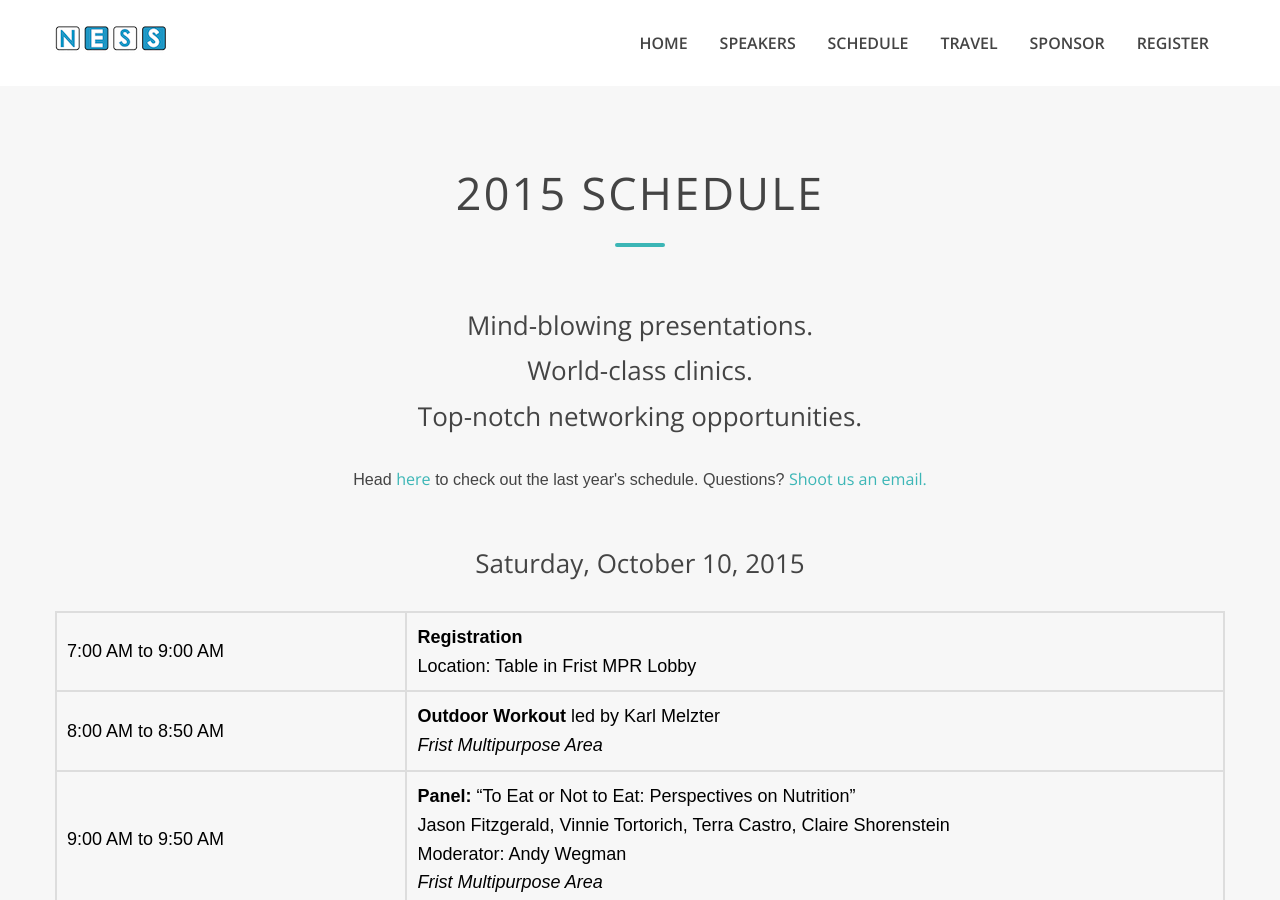
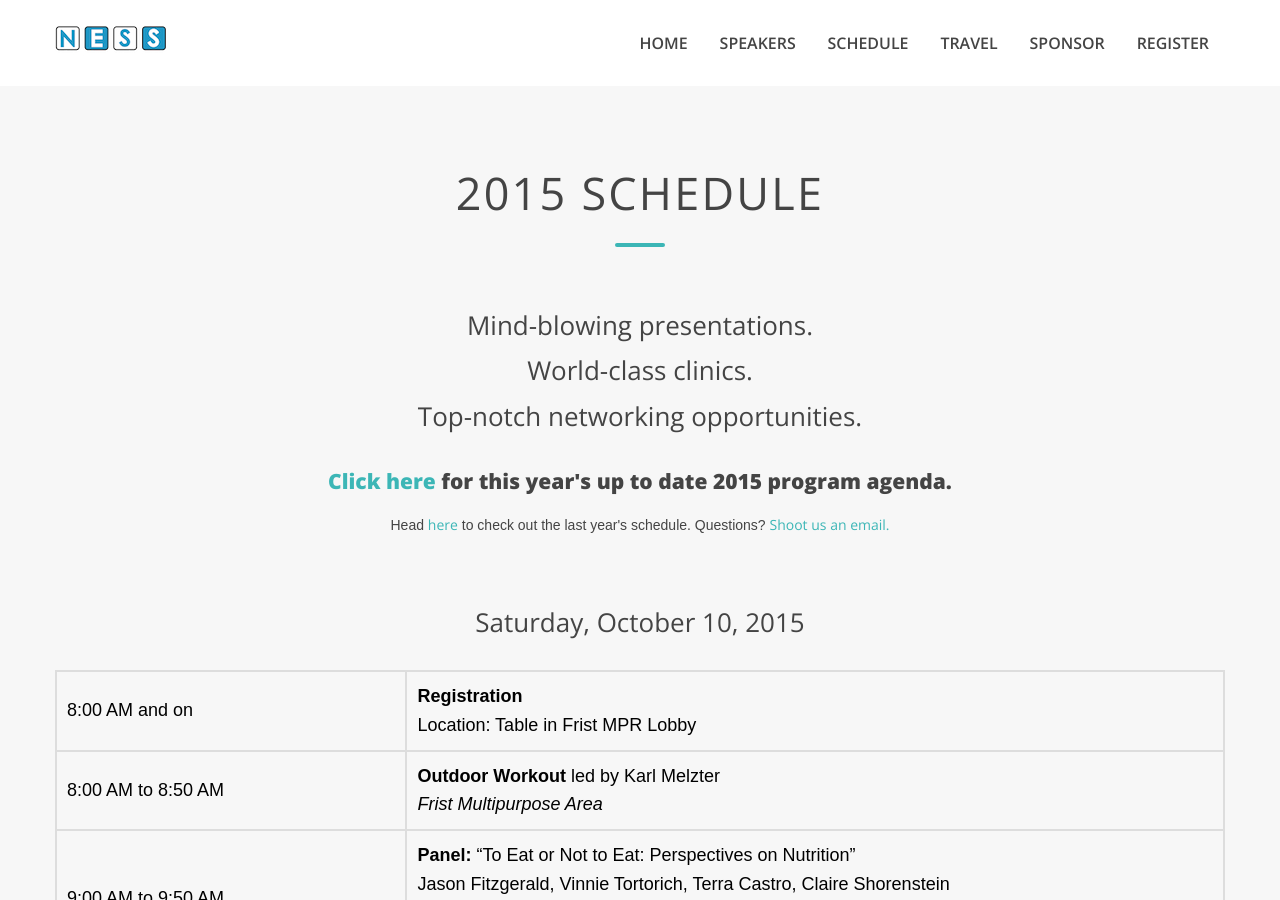
Before and after one commit to teamuness/teamuness.github.io, a Jekyll site: the page built from schedule/index.md, in a window 1280 px wide and 900 px high. Built offline with Jekyll 4.4.1, drawn with Linux system fonts in a browser that asks for light colours; some of the changed text lies outside the part shown.

Commit message:
Update index.md

```diff
--- a/schedule/index.md
+++ b/schedule/index.md
@@ -34,7 +34,8 @@ layout: default
                     <h2>World-class clinics.</h2>
                     <h2>Top-notch networking opportunities.</h2>
                     <br>
-                    <h4> Head <a href="http://elevateendurance.org/schedule2014">here</a> to check out the last year's schedule. Questions? <a href="mailto:ness@teamu.org">Shoot us an email.</a></h4>
+                    <h3><strong><a href="http://elevateendurance.org/2015_agenda.pdf">Click here</a> for this year's up to date 2015 program agenda.</strong></h3>
+                    <p>Head <a href="http://elevateendurance.org/schedule2014">here</a> to check out the last year's schedule. Questions? <a href="mailto:ness@teamu.org">Shoot us an email.</a></p>
                 </center>
 <br>
                     <br>
@@ -42,7 +43,7 @@ layout: default
                   <center><h2>Saturday, October 10, 2015</h2></center>
                     <table width="100%">
                         <tr>
-                            <td>7:00 AM to 9:00 AM</td><td> <strong> Registration </strong> <br>Location: Table in Frist MPR Lobby </td>
+                            <td>8:00 AM and on</td><td> <strong> Registration </strong> <br>Location: Table in Frist MPR Lobby </td>
                         </tr>
 
                         <tr>
@@ -144,10 +145,6 @@ layout: default
                           <td>5:10 PM to 6:00 PM</td><td> <strong> Presentation: </strong>Shane Eversfield, “Transforming your Relationship with Suffering”
  <br> <em>Frist Multipurpose Area</em></td>
                       </tr>
-                      <tr>
-                          <td>6:00 PM to 7:00 PM</td><td> <strong> Closing Special: </strong>  Dance/Music/Improv Performance <br><em>Location: T.B.A.</em></td>
-                      </tr>
-
                     </table>
 
 
```
